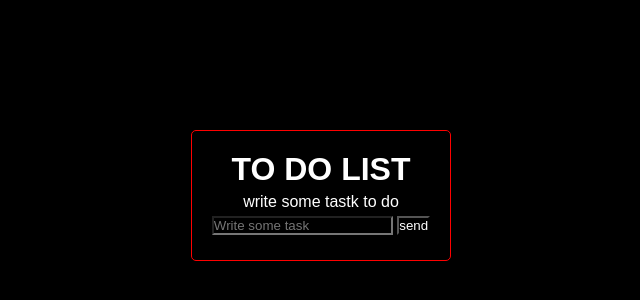
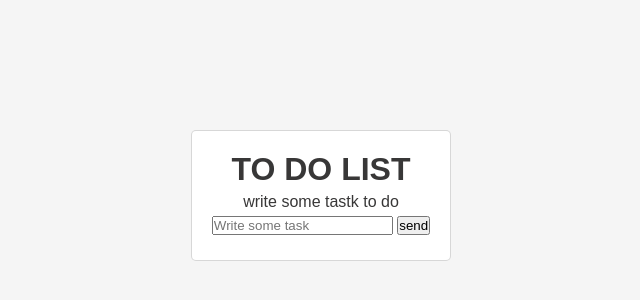
Before and after one commit to MarcoRosselDev/Node-05, a website: page todo_list/index.html in a window 1280 px wide. Shown: the part 70-370 px from the top of the page, without its empty margins (319-959 px from the left). Drawn offline with Linux system fonts and the light colour scheme.

Commit message:
node | john course | vanilla node 4

```diff
--- a/todo_list/app.js
+++ b/todo_list/app.js
@@ -1 +1,8 @@
-console.log('Hola mundo!');
+const input = document.querySelector('input');
+const button = document.querySelector('button');
+const tasks = document.querySelector('.tasks');
+
+button.addEventListener('click', function () {
+    console.log(input.value);
+    tasks.innerHTML = `<p>${input.value}</p>`;
+});
--- a/todo_list/style.css
+++ b/todo_list/style.css
@@ -2,8 +2,6 @@
     margin: 0;
     padding: 0;
     box-sizing: border-box;
-    background-color: black;
-    color: white;
     font-family: sans-serif;
 }
 
@@ -13,14 +11,17 @@ body{
     align-items: center;
     height: auto;
     text-align: center;
+    background-color: rgb(245, 245, 245);
+    color: rgb(56, 55, 55);
 }
 
 .div-list{
     display: flex;
     flex-flow: column wrap;
+    background-color: rgb(255, 255, 255);
     gap: 5px;
     margin-top: 200px;
-    border: 1px solid red;
+    border: 1px solid rgba(126, 126, 126, 0.31);
     padding: 20px;
     border-radius: 5px;
 }
```
